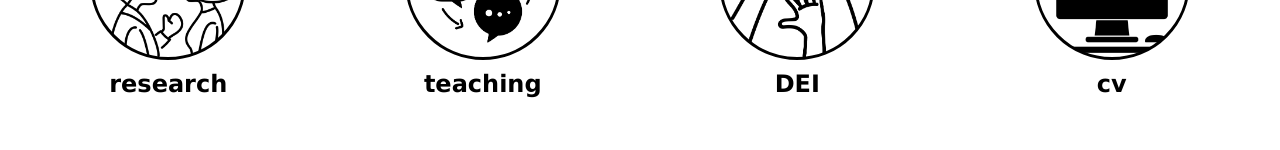
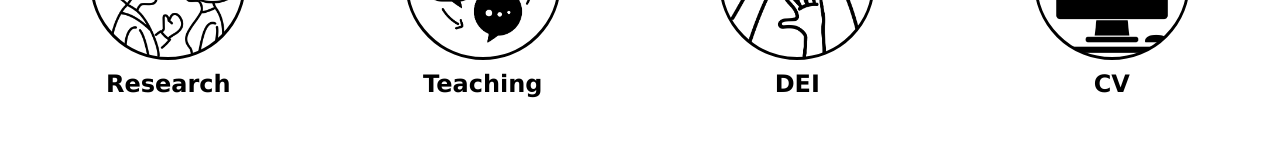
Before and after one commit to azengilowski/azengilowski.github.io, a plain HTML site: page index.html in a window 1280 px wide. Shown: the part 556-706 px from the top of the page. Drawn offline with Linux system fonts and the light colour scheme; a web font is replaced by a local one.

Commit message:
changed capitalization of tabs on home page

```diff
--- a/index.html
+++ b/index.html
@@ -109,7 +109,6 @@
 		}
 		.menu-label {
 			font-family: "Abigate", Verdana, Tahoma;
-			text-transform: lowercase;
 		}
 		a {
 			color: black;
@@ -212,7 +211,7 @@
 														</div>
 														<div class="menu-label" style="text-align:center;">
 															<strong>
-																<font size="5">cv</font>
+																<font size="5">CV</font>
 															</strong>
 														</div>
 													</div>
```
